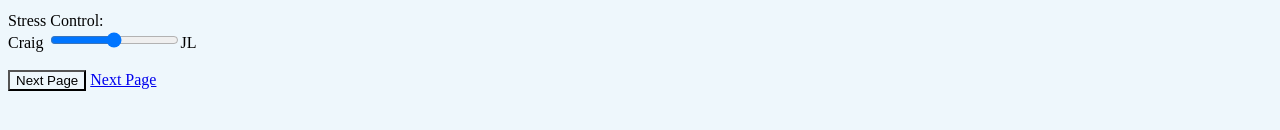
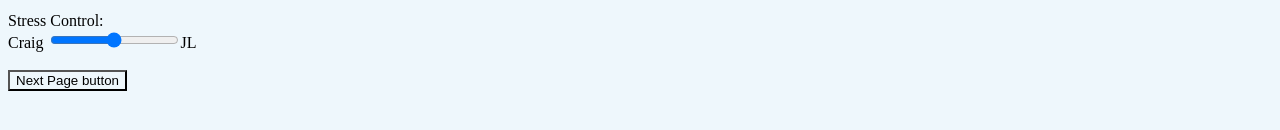
Before and after one commit to Danielfww/Random-All, a plain HTML site: page index.html in a window 1280 px wide. Shown: the part 344-474 px from the top of the page. Drawn offline with Linux system fonts and the light colour scheme.

Commit message:
Update index.html
Adding better stuff

```diff
--- a/index.html
+++ b/index.html
@@ -22,9 +22,7 @@
 <input type="range" id="range" name="range" min="0" max="100">JL
   <br>
   <br>
-<form action="Page2.html">
-  <input type="submit" value="Next Page">
-  <a href="Page2.html" class="buttonClass">Next Page</a>
+  <button a href="Page2.html" class="buttonClass">Next Page button </button>
 </form>
   </body>
 </html>
```
